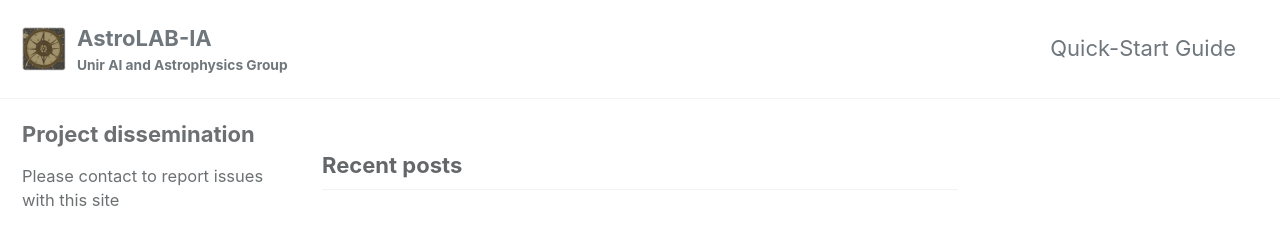
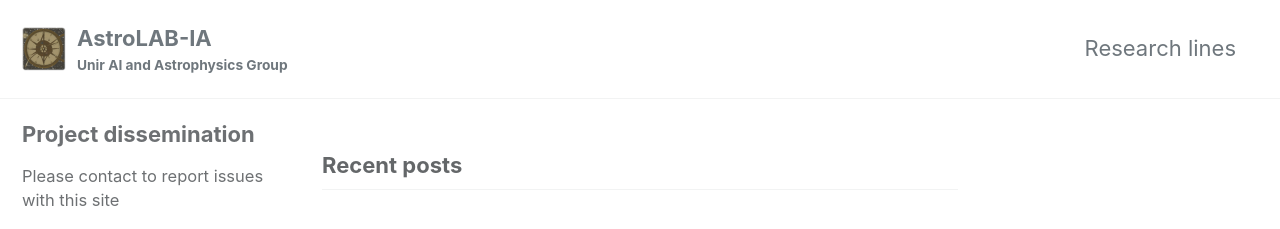
Before and after one commit to UNIR-ASTRO-IA/UNIR-ASTRO-IA.github.io, a Jekyll site: the page built from index.html, in a window 1280 px wide. Shown: the top 229 px of the page. Built offline with Jekyll 4.4.1, drawn with Linux system fonts in a browser that asks for light colours; cached includes are drawn as plain includes; the list of posts is cut into pages by our own code.

Commit message:
Alter _data/navigation to remove link

```diff
--- a/_data/navigation.yml
+++ b/_data/navigation.yml
@@ -1,7 +1,9 @@
 # main links
 main:
-  - title: "Quick-Start Guide"
-    url: https://mmistakes.github.io/minimal-mistakes/docs/quick-start-guide/
+  - title: "Research lines"
+    url: /lines/
+  # - title: "Quick-Start Guide"
+  #  url: https://mmistakes.github.io/minimal-mistakes/docs/quick-start-guide/
   # - title: "About"
   #   url: https://mmistakes.github.io/minimal-mistakes/about/
   # - title: "Sample Posts"
```
